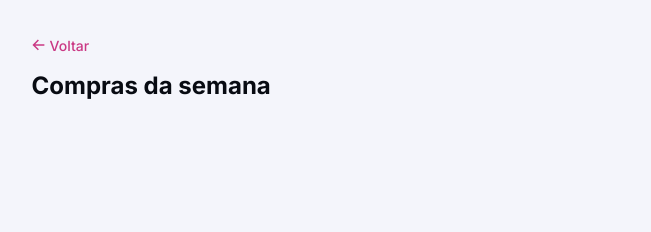
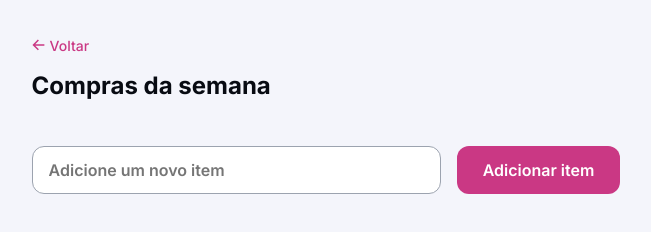
Before and after one commit to LeoMSSilva/shoppingList, a plain HTML site: page index.html in a window 1280 px wide. Shown: the part 86-318 px from the top of the page, without its empty margins (314-965 px from the left). Drawn offline with Linux system fonts and the light colour scheme.

Commit message:
feat: created form in main of page

```diff
--- a/index.html
+++ b/index.html
@@ -24,6 +24,13 @@
     </div>
     <h1>Compras da semana</h1>
   </header>
+
+  <main class="container">
+    <form action="">
+      <input type="text" placeholder="Adicione um novo item">
+      <button type="submit">Adicionar item</button>
+    </form>
+  </main>
 </body>
 
 </html>
--- /dev/null
+++ b/style/form.css
@@ -0,0 +1,43 @@
+main {
+  & form {
+    display: flex;
+    flex-direction: column;
+    gap: 1rem;
+
+    & input {
+      border-radius: 0.75rem;
+      padding: 0.75rem 1rem;
+      color: var(--content-tertiary);
+      font: var(--label);
+      flex: 1;
+    }
+
+    & button {
+      background-color: var(--color-brand);
+      border-radius: 0.75rem;
+      padding: 0.75rem 1.5rem;
+      min-width: 10rem;
+      font: var(--label);
+      color: var(--always-white);
+      border: 2px solid transparent;
+      outline: none;
+
+      &:focus {
+        border-color: var(--color-brand-hover);
+      }
+
+      &:hover {
+        background-color: var(--color-brand-hover);
+      }
+    }
+  }
+
+}
+
+@media (width >=80em) {
+  main {
+    & form {
+      flex-direction: row;
+    }
+  }
+}
--- a/style/index.css
+++ b/style/index.css
@@ -1,3 +1,4 @@
 @import url('./global.css');
 @import url('./utility.css');
 @import url('./header.css');
+@import url('./form.css');
```
